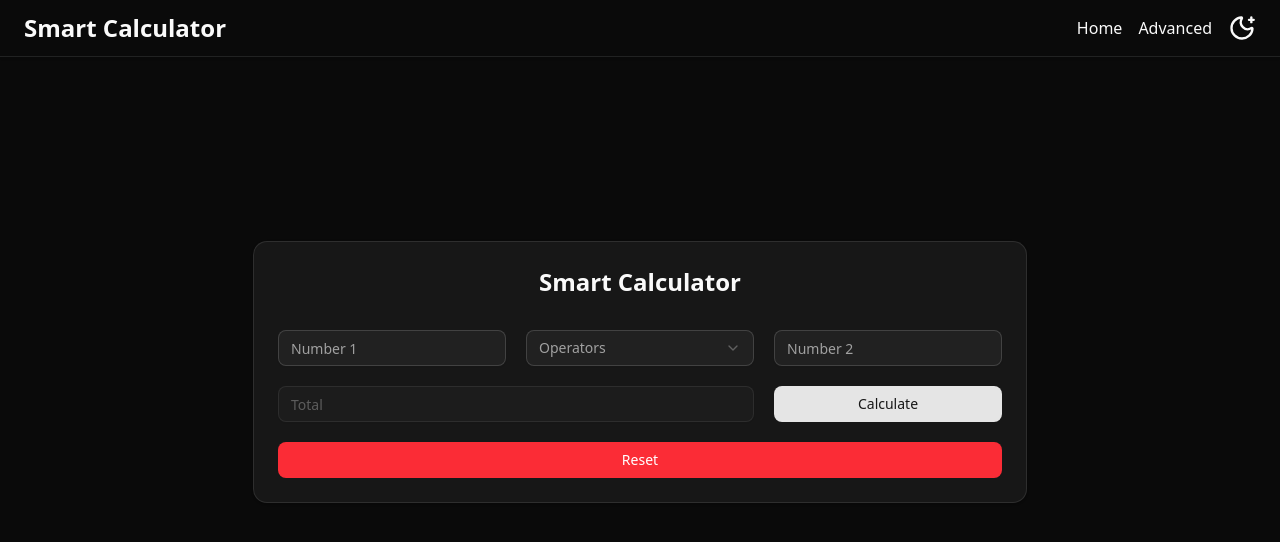
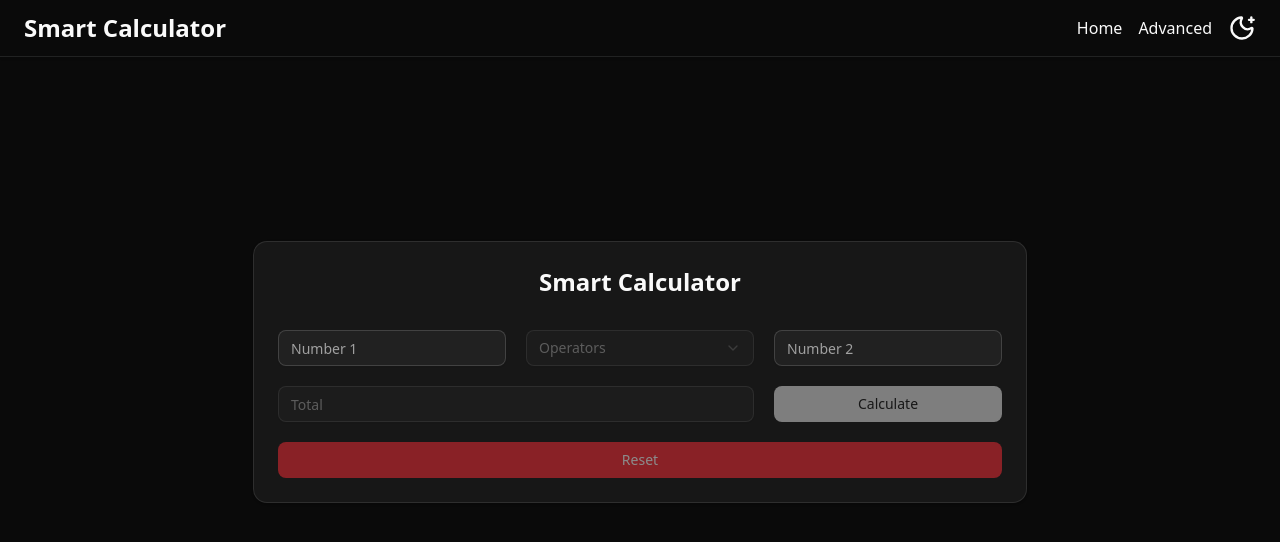
Before and after one commit to dev-piyushsarkar/smart-calculator-next, a Next.js app: page /smart in a window 1280 px wide. Shown: the top 542 px of the page. Built offline with nearby package versions, Linux system fonts and the light colour scheme.

Commit message:
Add input validation to calculator controls
Disabled the operator select, calculate, and reset buttons based on input field values to prevent invalid operations and improve user experience.

```diff
--- a/src/components/SmartCalculator.tsx
+++ b/src/components/SmartCalculator.tsx
@@ -57,6 +57,7 @@ const SmartCalculator = () => {
 				value={inputOne}
 			/>
 			<Select
+				disabled={inputOne === "" && inputTwo === ""}
 				value={operator}
 				onValueChange={(valuee) => setOperator(valuee)}>
 				<SelectTrigger className="w-full">
@@ -90,11 +91,13 @@ const SmartCalculator = () => {
 				className="col-span-2"
 			/>
 			<Button
+				disabled={inputOne === "" || inputTwo === "" || operator === ""}
 				onClick={logicHandel}
 				className="cursor-pointer">
 				Calculate
 			</Button>
 			<Button
+				disabled={inputOne === "" && inputTwo === "" && value === ""}
 				onClick={clearAll}
 				className="col-span-3 cursor-pointer bg-red-500 text-white hover:bg-green-400">
 				Reset
```
